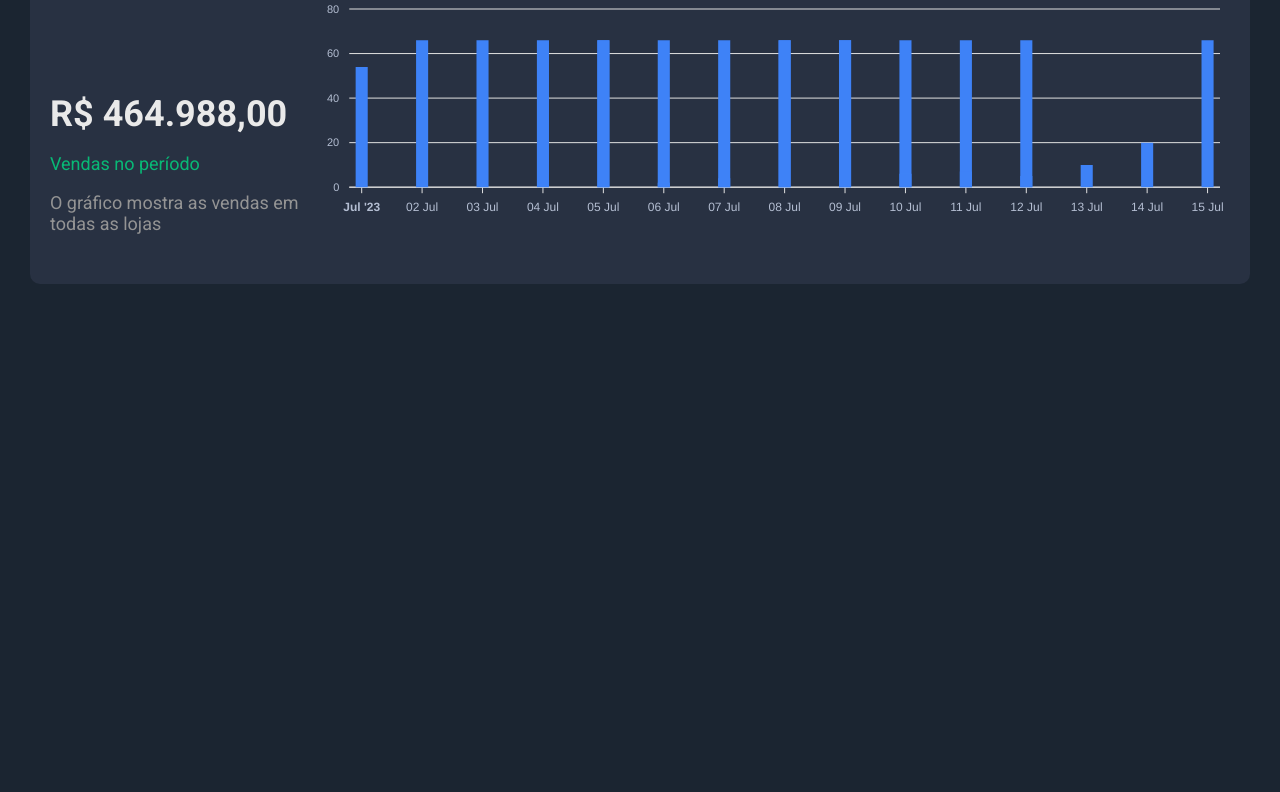
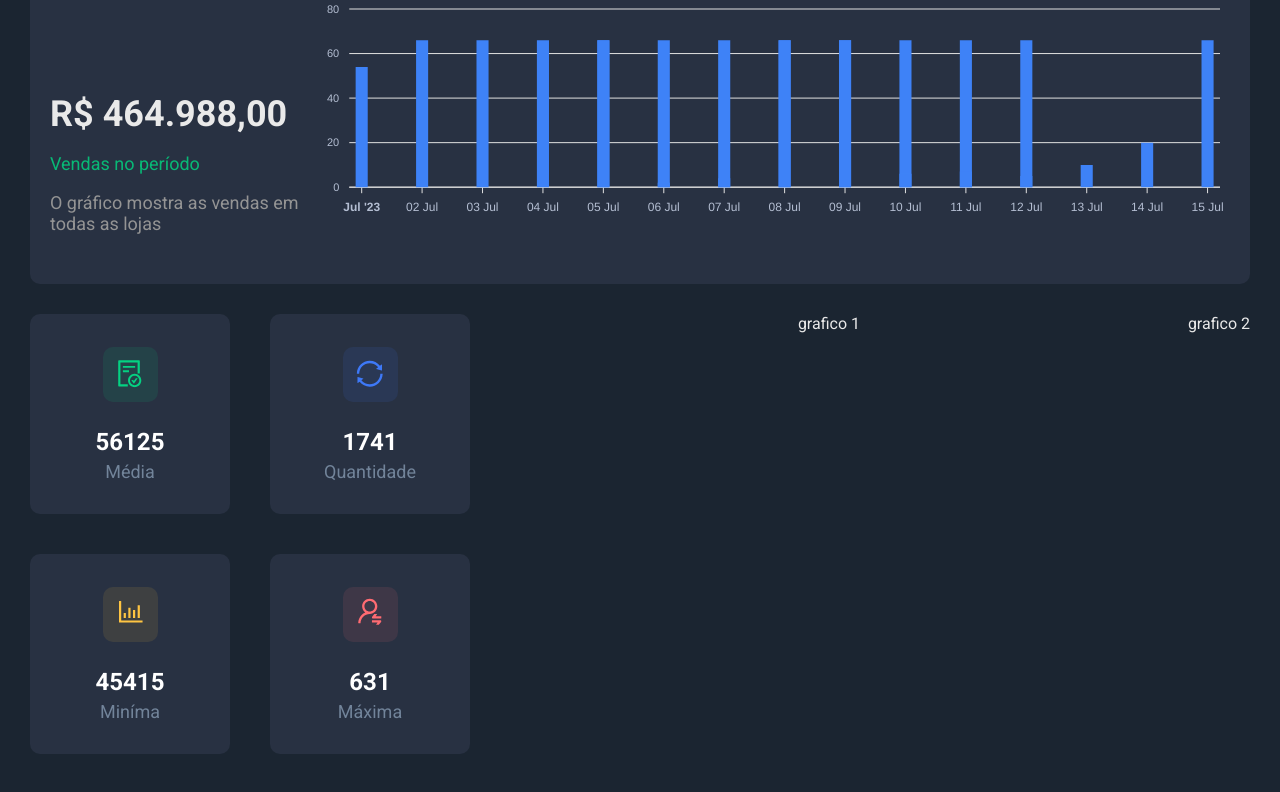
Before and after one commit to eolliveira/DashSales, a React (Create React App) app in the folder front-web/: page / in a window 1280 px wide. Shown: the part 338-1130 px from the top of the page. Before the commit the page ends 800 px from the top, so only its background shows below. Built offline with nearby package versions, Linux system fonts and the light colour scheme.

Commit message:
Add Sale summary component

```diff
--- a/front-web/src/App.tsx
+++ b/front-web/src/App.tsx
@@ -1,8 +1,9 @@
+import './App.css';
 import styled from 'styled-components';
-import './App.css';
 import { Filter } from './components/filter';
 import { Header } from './components/header';
 import { SileByDate } from './components/saleByDate';
+import { SalesSummary } from './components/salesSummary';
 
 export default function App() {
   return (
@@ -11,6 +12,11 @@ export default function App() {
       <Wapper>
         <Filter />
         <SileByDate />
+        <SalesContainer>
+          <SalesSummary />
+          <div>grafico 1</div>
+          <div>grafico 2</div>
+        </SalesContainer>
       </Wapper>
     </>
   );
@@ -19,3 +25,9 @@ export default function App() {
 const Wapper = styled.div`
   padding: 30px;
 `;
+
+const SalesContainer = styled.div`
+  margin-top: 30px;
+  display: flex;
+  justify-content: space-between;
+`;
--- a/front-web/src/components/header/index.tsx
+++ b/front-web/src/components/header/index.tsx
@@ -1,4 +1,4 @@
-import { styled } from 'styled-components';
+import { Container, Title } from './style';
 
 export function Header() {
   return (
@@ -7,14 +7,3 @@ export function Header() {
     </Container>
   );
 }
-
-const Container = styled.header`
-  display: flex;
-  align-items: center;
-  height: 80px;
-  background-color: var(--primary-color);
-`;
-
-const Title = styled.h1`
-  margin-left: 30px;
-`;
--- /dev/null
+++ b/front-web/src/components/header/style.tsx
@@ -0,0 +1,12 @@
+import { styled } from 'styled-components';
+
+export const Container = styled.header`
+  display: flex;
+  align-items: center;
+  height: 80px;
+  background-color: var(--primary-color);
+`;
+
+export const Title = styled.h1`
+  margin-left: 30px;
+`;
--- a/front-web/src/components/saleByDate/index.tsx
+++ b/front-web/src/components/saleByDate/index.tsx
@@ -1,7 +1,17 @@
-import styled from 'styled-components';
 import { BaseCard } from '../../Style';
 import ReactApexChart from 'react-apexcharts';
 import { chartOptions } from './helpers';
+import {
+  Container,
+  DataContent,
+  GraphicsContent,
+  HeaderContent,
+  Subtitle,
+  Subtitle2,
+  Title,
+  Total,
+  TotalContent
+} from './style';
 
 export function SileByDate() {
   const initialValues = [
@@ -126,57 +136,3 @@ export function SileByDate() {
     </BaseCard>
   );
 }
-
-const Container = styled.div`
-  padding: 20px;
-`;
-
-const HeaderContent = styled.div``;
-
-const DataContent = styled.div`
-  display: flex;
-  flex-direction: column;
-  margin-bottom: 30px;
-
-  @media (min-width: 764px) {
-    flex-direction: row;
-    align-items: end;
-    justify-content: space-between;
-  }
-`;
-
-const TotalContent = styled.div`
-  margin-top: 30px;
-`;
-
-const GraphicsContent = styled.div`
-  max-width: 920px;
-  margin-top: 20px;
-  width: 90%;
-`;
-
-const Title = styled.div`
-  color: var(--light-color);
-  font-weight: 700;
-  font-size: 24px;
-`;
-
-const Total = styled.h3`
-  color: var(--light-color);
-  font-weight: 700;
-  font-size: 36px;
-`;
-
-const Subtitle = styled.h4`
-  color: var(--grey-light-100-color);
-  max-width: 250px;
-  font-weight: 400;
-  margin-top: 3px;
-  font-size: 18px;
-`;
-
-const Subtitle2 = styled.p`
-  color: var(--green-color);
-  font-weight: 400;
-  font-size: 18px;
-`;
--- /dev/null
+++ b/front-web/src/components/saleByDate/style.tsx
@@ -0,0 +1,55 @@
+import styled from 'styled-components';
+
+export const Container = styled.div`
+  padding: 20px;
+`;
+
+export const HeaderContent = styled.div``;
+
+export const DataContent = styled.div`
+  display: flex;
+  flex-direction: column;
+  margin-bottom: 30px;
+
+  @media (min-width: 764px) {
+    flex-direction: row;
+    align-items: end;
+    justify-content: space-between;
+  }
+`;
+
+export const TotalContent = styled.div`
+  margin-top: 30px;
+`;
+
+export const GraphicsContent = styled.div`
+  max-width: 920px;
+  margin-top: 20px;
+  width: 90%;
+`;
+
+export const Title = styled.div`
+  color: var(--light-color);
+  font-weight: 700;
+  font-size: 24px;
+`;
+
+export const Total = styled.h3`
+  color: var(--light-color);
+  font-weight: 700;
+  font-size: 36px;
+`;
+
+export const Subtitle = styled.h4`
+  color: var(--grey-light-100-color);
+  max-width: 250px;
+  font-weight: 400;
+  margin-top: 3px;
+  font-size: 18px;
+`;
+
+export const Subtitle2 = styled.p`
+  color: var(--green-color);
+  font-weight: 400;
+  font-size: 18px;
+`;
--- /dev/null
+++ b/front-web/src/components/salesSummary/index.tsx
@@ -0,0 +1,17 @@
+import { ReactComponent as AvatarIcon } from '../../assets/avatar-icon.svg';
+import { ReactComponent as BarChartIcon } from '../../assets/bar-chart-icon.svg';
+import { ReactComponent as DoneIcon } from '../../assets/done-icon.svg';
+import { ReactComponent as SyncIcon } from '../../assets/sync-icon.svg';
+import { SalesSummaryCard } from './salesSummaryCard';
+import { Container } from './style';
+
+export function SalesSummary() {
+  return (
+    <Container>
+      <SalesSummaryCard label="Média" value={56125} icon={<DoneIcon />} />
+      <SalesSummaryCard label="Quantidade" value={1741} icon={<SyncIcon />} />
+      <SalesSummaryCard label="Miníma" value={45415} icon={<BarChartIcon />} />
+      <SalesSummaryCard label="Máxima" value={631} icon={<AvatarIcon />} />
+    </Container>
+  );
+}
--- /dev/null
+++ b/front-web/src/components/salesSummary/salesSummaryCard/index.tsx
@@ -0,0 +1,23 @@
+import { styled } from 'styled-components';
+import { BaseCard } from '../../../Style';
+import { Container, Icon, Label, Value, Wapper } from './style';
+
+type SalesSummaryCardProps = {
+  label: string;
+  value: number;
+  icon: React.ReactNode;
+};
+
+export function SalesSummaryCard({ label, value, icon }: SalesSummaryCardProps) {
+  return (
+    <Wapper>
+      <BaseCard>
+        <Container>
+          <Icon>{icon}</Icon>
+          <Value>{value}</Value>
+          <Label>{label}</Label>
+        </Container>
+      </BaseCard>
+    </Wapper>
+  );
+}
--- /dev/null
+++ b/front-web/src/components/salesSummary/salesSummaryCard/style.tsx
@@ -0,0 +1,30 @@
+import styled from 'styled-components';
+
+export const Wapper = styled.div`
+  margin-bottom: 40px;
+`;
+
+export const Container = styled.div`
+  display: flex;
+  flex-direction: column;
+  justify-content: center;
+  align-items: center;
+  width: 200px;
+  height: 200px;
+`;
+
+export const Icon = styled.div``;
+
+export const Value = styled.div`
+  font-size: 24px;
+  font-weight: 700;
+  color: var(--white-color);
+  margin-top: 22px;
+`;
+
+export const Label = styled.div`
+  font-size: 18px;
+  font-weight: 400;
+  color: var(--grey-light-125-color);
+  margin-top: 5px;
+`;
--- /dev/null
+++ b/front-web/src/components/salesSummary/style.tsx
@@ -0,0 +1,8 @@
+import styled from 'styled-components';
+
+export const Container = styled.div`
+  display: flex;
+  justify-content: space-between;
+  flex-wrap: wrap;
+  width: 440px;
+`;
```
